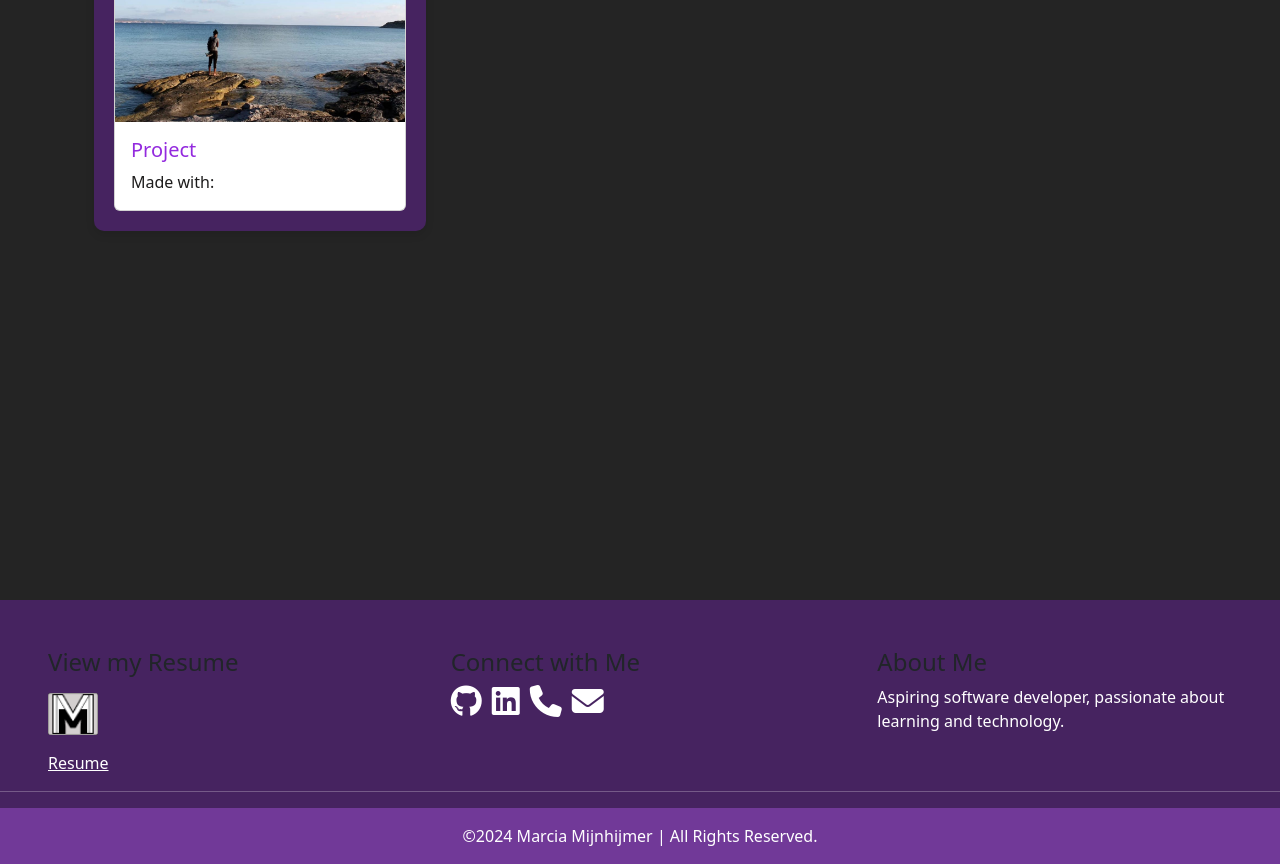
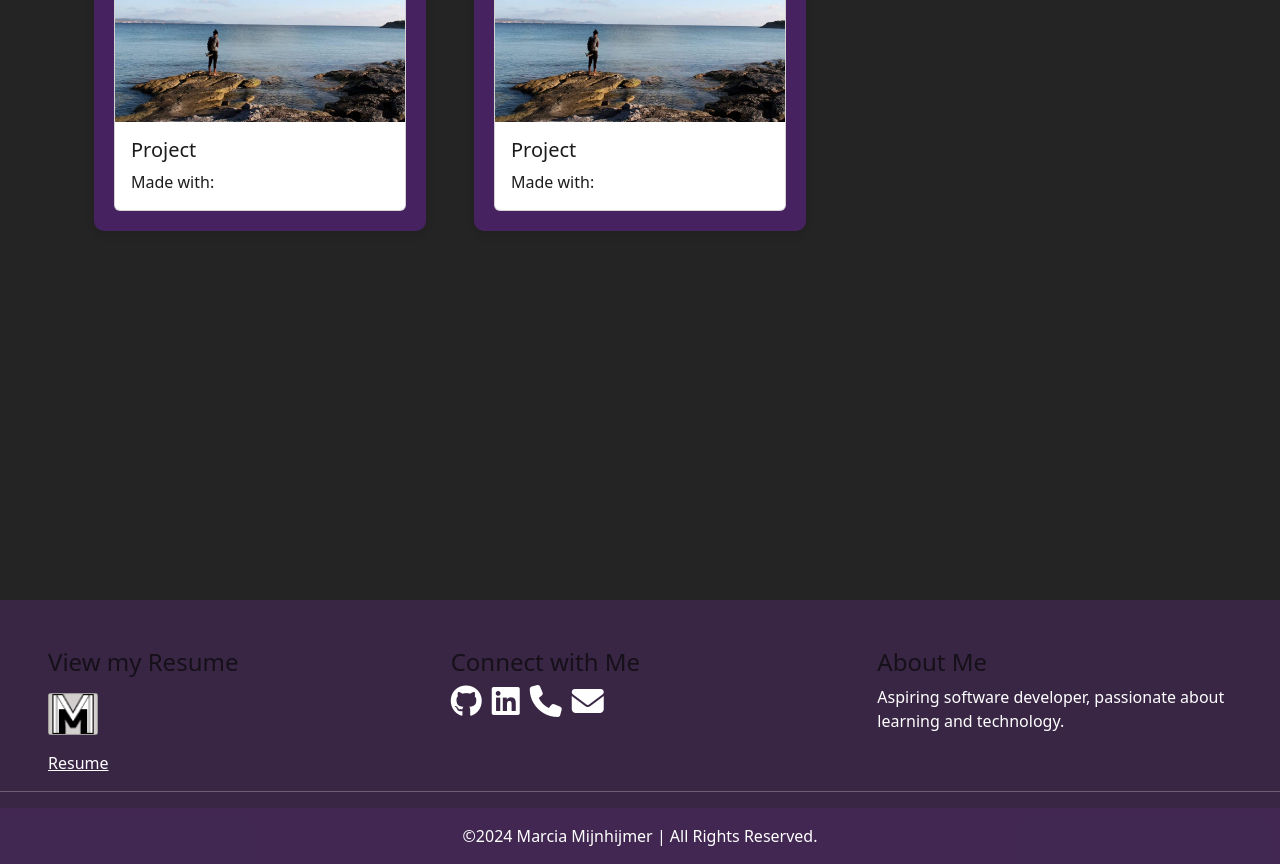
Before and after one commit to marshjaja/marcias-react-portfolio, a React (Vite) app: page /marcias-react-portfolio/project-gallery in a window 1280 px wide. Shown: the part 200-1064 px from the top of the page. Built offline with nearby package versions, Linux system fonts and the light colour scheme.

Commit message:
add: Add minor change

```diff
--- a/src/components/Footer/Footer.jsx
+++ b/src/components/Footer/Footer.jsx
@@ -17,7 +17,7 @@ function Footer() {
 									<i className="fa fa-file-text fa-2x ms-3 "></i>
 								</a>
 							</div> */}
-							<div className="col ms-5 text-dark">
+							<div className="col ms-5 section-text">
 								<h4 className="mb-3">View my Resume</h4>
 								<div className="mb-3">
 									<Image src={Logo} alt="Logo" style={{ width: "50px" }} />
@@ -32,7 +32,7 @@ function Footer() {
 							</div>
 
 							{/* Column2 */}
-							<div className="col text-dark ms-4">
+							<div className="col section-text ms-4">
 								<h4>Connect with Me</h4>
 								<ul className="list-unstyled icon-list">
 									{/* GitHub Icon */}
@@ -71,7 +71,7 @@ function Footer() {
 								</ul>
 							</div>
 							{/* Column3 */}
-							<div className="col text-dark mx-5">
+							<div className="col section-text mx-5">
 								<h4>About Me</h4>
 								<p>
 									Aspiring software developer, passionate about learning and
@@ -84,7 +84,7 @@ function Footer() {
 							<div className="col-sm">
 								<div
 									className="text-center p-3"
-									style={{ backgroundColor: "#713998" }}
+									style={{ backgroundColor: "#452958a6" }}
 								>
 									&copy;{new Date().getFullYear()}
 									&nbsp;Marcia Mijnhijmer | All Rights Reserved.
--- a/src/components/Footer/Footer.style.css
+++ b/src/components/Footer/Footer.style.css
@@ -1,6 +1,6 @@
 .main-footer {
 	color: white;
-	background-color: #9321e44f;
+	background-color: rgba(69, 41, 88, 0.656);
 	padding-top: 3em;
 	position: relative;
 	bottom: 0;
@@ -17,7 +17,6 @@
 	margin-right: 10px;
 }
 .icon-list li i:hover {
-	color: #0b0a0a;
 	opacity: 0.5;
 }
 
@@ -30,6 +29,9 @@
 	color: white;
 }
 .custom-a:hover {
-	color: #0b0a0a;
 	opacity: 0.5;
 }
+
+.section-text {
+	color: #070707b3;
+}
--- a/src/components/ProjectCard/ProjectCard.styles.css
+++ b/src/components/ProjectCard/ProjectCard.styles.css
@@ -41,7 +41,7 @@
 	background-color: #100f117f;
 }
 .btn-custom:hover {
-	background-color: #9321e4;
+	background-color: var(--secondary-dark);
 }
 
 /* .button-icon {
--- a/src/pages/Home/Home.jsx
+++ b/src/pages/Home/Home.jsx
@@ -1,8 +1,10 @@
 import React, { useState, useEffect } from "react";
 import Profile1 from "../../assets/LinkedIn-c-round.png";
+import data from "../../../data/IconData.json";
 import "./Home.style.css";
+import Card from "../../components/Card/Card";
 
-function Home() {
+function Home(props) {
 	const [tagLineText, setTagLineText] = useState("Aspiring Frontend Developer");
 	const tagLineTextOptions = [
 		"Web Developer",
@@ -69,6 +71,21 @@ function Home() {
 					</div>
 				</div>
 			</div>
+			<h1 className="text-center pb-5 pt-5">TECHNICAL SKILLS</h1>
+			<div className="container-fluid custom-bg">
+				<div className="row">
+					{data.map((icon, index) => (
+						<div className="col-lg-2 col mb-3" key={index}>
+							<Card
+								url={icon.url}
+								width={icon.width}
+								height={icon.height}
+								title={icon.title}
+							/>
+						</div>
+					))}
+				</div>
+			</div>
 		</>
 	);
 }
--- a/src/pages/Home/Home.style.css
+++ b/src/pages/Home/Home.style.css
@@ -46,9 +46,10 @@
 }
 
 .home-text {
-	border-bottom: 3px solid var(--primary);
+	border-bottom: 3px solid #4a8179;
 }
 .tag-line-text {
+	color: #c2fcf3;
 	font-size: 28px;
 	white-space: nowrap;
 	overflow: hidden;
--- a/src/pages/ProjectGallery/ProjectGallery.jsx
+++ b/src/pages/ProjectGallery/ProjectGallery.jsx
@@ -9,6 +9,9 @@ function ProjectGallery() {
 					<div className="col-lg-4 mb-3">
 						<ProjectCard />
 					</div>
+					<div className="col-lg-4 mb-3">
+						<ProjectCard />
+					</div>
 				</div>
 			</div>
 		</>
```
